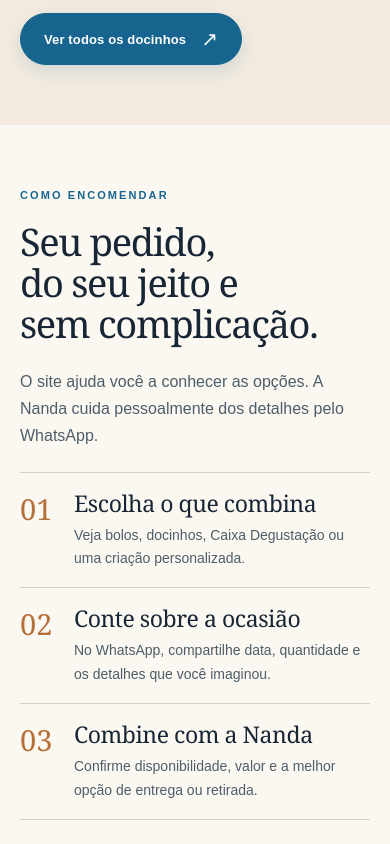
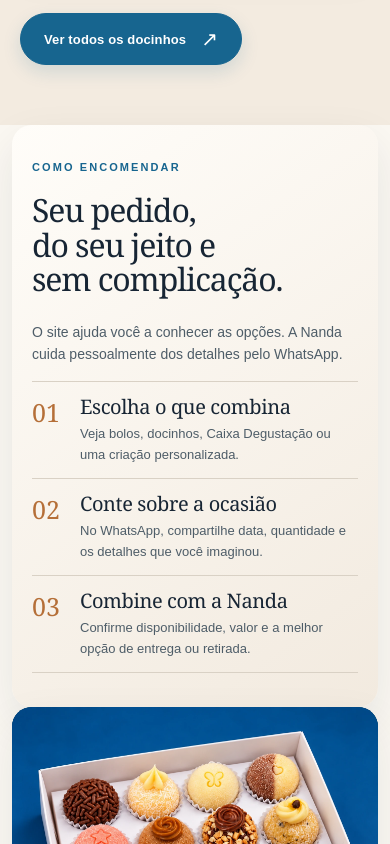
Before and after one commit to FabricioRufino0/nandices-site, a React (Vite) app: page / in a window 390 px wide. Shown: the part 7040-7884 px from the top of the page. Built offline with nearby package versions, Linux system fonts and the light colour scheme; a web font is replaced by a local one.

Commit message:
style: refine mobile order guide

```diff
--- a/src/experience.css
+++ b/src/experience.css
@@ -168,12 +168,14 @@ footer{max-width:1340px;margin:auto}
  .home-sweets{padding:60px 20px!important}
  .home-sweets .sweet-grid{grid-template-columns:1fr;gap:22px}
  .home-sweets .sweet-grid h3{font-size:33px}
- .order-guide{display:block}
- .order-guide__intro{position:static;margin-bottom:22px}
- .order-guide__intro h2{font-size:38px}
- .order-guide li{grid-template-columns:42px 1fr;gap:12px;padding:16px 0}
- .order-guide li>span{font-size:29px}
- .order-guide h3{font-size:23px}
+ .order-guide{display:block;margin-inline:12px;border-radius:20px;background:linear-gradient(145deg,var(--surface),#f2eadf);box-shadow:var(--shadow-soft);padding:34px 20px!important}
+ .order-guide__intro{position:static;margin-bottom:16px}
+ .order-guide__intro h2{font-size:32px;line-height:1.08}
+ .order-guide__intro>p:last-child{font-size:14px;line-height:1.6}
+ .order-guide li{grid-template-columns:38px 1fr;gap:10px;padding:13px 0}
+ .order-guide li>span{font-size:25px}
+ .order-guide h3{font-size:20px;margin-bottom:4px}
+ .order-guide li p{font-size:13px;line-height:1.6}
  .tasting,.personal,.about{margin:0 12px 42px;border-radius:20px!important}
  .tasting-copy{padding:38px 24px 34px}
  .tasting-copy h2{font-size:44px}
```
